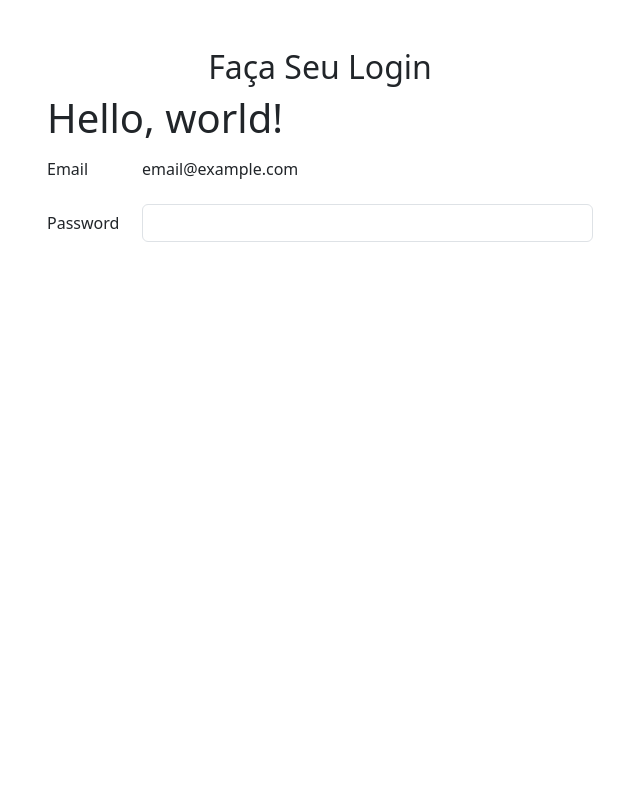
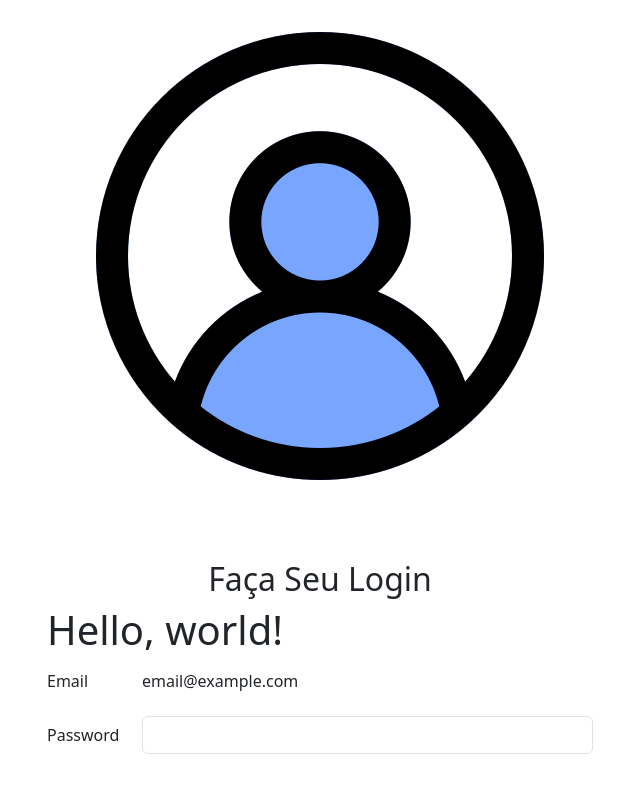
Before and after one commit to rafavitoria/tela-de-login, a plain HTML site: page index.html in a window 1280 px wide. Shown: the whole page, without its empty margins (320-960 px from the left). Drawn offline with Linux system fonts and the light colour scheme.

Commit message:
up imagem

```diff
--- a/index.html
+++ b/index.html
@@ -7,6 +7,10 @@
     <link href="css/bootstrap.min.css" rel="stylesheet"/>
 
   </head>
+
+  <div class="text-center">
+    <img src="imagem.png" class="rounded" alt="...">
+  </div>
 
   <div class="container">
     <div class="row">
```
Also changed, not shown: imagem.png (added).
